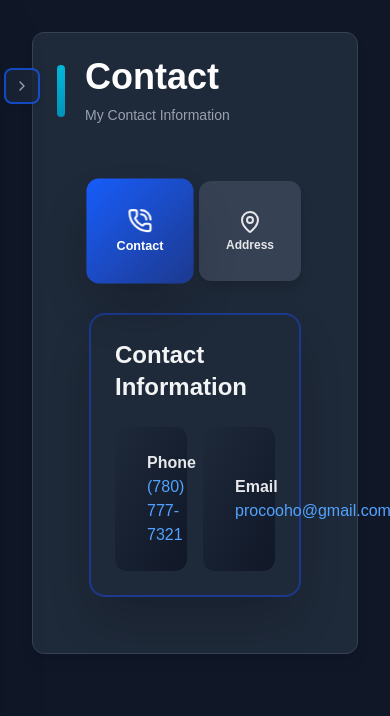
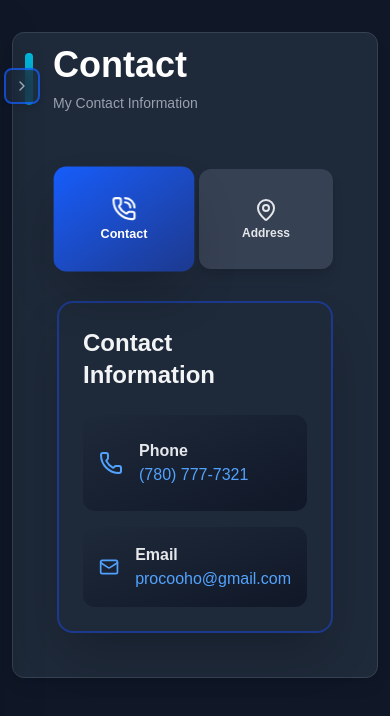
Before and after one commit to procooho/my-pr-page, a Next.js app: page /contact in a window 390 px wide. Shown: the top 716 px of the page. Built offline with nearby package versions, Linux system fonts and the light colour scheme.

Commit message:
Mobile View Improved

```diff
--- a/src/components/InteractiveTabs.jsx
+++ b/src/components/InteractiveTabs.jsx
@@ -267,7 +267,7 @@ export const createContactTab = (contact = {}) => ({
       <h2 className="text-2xl md:text-3xl font-bold text-gray-800 dark:text-gray-100 mb-6">
         Contact Information
       </h2>
-      <div className="grid grid-cols-2 gap-4 space-y-4">
+      <div className="grid grid-cols-1 lg:grid-cols-2 gap-4 space-y-4">
         {contact.phone && (
           <a
             href={`tel:${contact.phone}`}
@@ -318,7 +318,7 @@ export const createSocialTab = (socialLinks = []) => ({
         <p className="text-sm font-semibold text-gray-700 dark:text-gray-300 mb-4">
           Follow us on social media:
         </p>
-        <div className="grid grid-cols-2 gap-4">
+        <div className="grid grid-cols-1 md:grid-cols-2 gap-4">
           {socialLinks.map((social, index) => {
             const Icon = social.icon;
             return (
--- a/src/components/PageHeader.jsx
+++ b/src/components/PageHeader.jsx
@@ -79,7 +79,7 @@ export function PageContainer({
   };
 
   return (
-    <div className={`${variantClasses[variant]} rounded-xl m-5 p-6 border border-gray-200 dark:border-gray-700 ${className}`}>
+    <div className={`${variantClasses[variant]} rounded-xl my-5 md:m-5 p-3 md:p-6 border border-gray-200 dark:border-gray-700 ${className}`}>
       {children}
     </div>
   );
--- a/src/components/StatCard.jsx
+++ b/src/components/StatCard.jsx
@@ -129,14 +129,14 @@ export const StatCard = ({
             <span className={`text-3xl font-bold ${valueClass}`}>
               {value || '-'}
             </span>
-            {unit && <span className="text-sm font-medium text-gray-500 dark:text-gray-400">{unit}</span>}
+            {unit && <span className="text-sm font-medium text-gray-500 dark:text-white">{unit}</span>}
           </div>
         </div>
 
         {/* Trend indicator */}
         <div className={`flex flex-col items-center justify-center`}>
           {!isEmpty && hasPreviousData && trend !== 'neutral' && (
-            <div className={`flex flex-col items-center justify-center gap-1 px-3 py-2 rounded-lg mr-2 border-3 ${isPositiveTrend ? ("border-green-500 bg-green-400/10") :("border-red-500 bg-red-400/10")}`}>
+            <div className={`w-20 h-20 flex flex-col items-center justify-center gap-1 px-3 py-2 rounded-lg mr-2 border-3 ${isPositiveTrend ? ("border-green-500 bg-green-400/10") :("border-red-500 bg-red-400/10")}`}>
               {isPositiveTrend ? (
                 <TrendingUp className="w-6 h-6 text-green-600 dark:text-green-500" strokeWidth={3} />
               ) : (
@@ -151,21 +151,21 @@ export const StatCard = ({
           )}
 
           {!isEmpty && hasPreviousData && trend === 'neutral' && (
-            <div className="flex flex-col items-center justify-center gap-1 px-3 py-2 rounded-lg mr-4">
+            <div className="w-20 h-20 flex flex-col items-center justify-center gap-1 px-3 py-2 rounded-lg mr-2 border-3 border-gray-500 bg-gray-400/10">
               <MinusIcon className="w-6 h-6 text-gray-600 dark:text-gray-400" strokeWidth={3} />
               <span className="text-lg font-bold text-gray-600 dark:text-gray-400 whitespace-nowrap">0%</span>
             </div>
           )}
 
           {!isEmpty && !hasPreviousData && (
-            <div className="flex flex-col items-center justify-center gap-1 px-3 py-2 rounded-lg mr-4">
+            <div className="w-20 h-20 flex flex-col items-center justify-center gap-1 px-3 py-2 rounded-lg mr-2 border-3 border-blue-500 bg-blue-400/10">
               <Info className="w-8 h-8 text-blue-500 dark:text-blue-400" />
               <span className="text-md font-bold text-blue-600 dark:text-blue-400 whitespace-nowrap">New</span>
             </div>
           )}
 
           {isEmpty && (
-            <div className="flex flex-col items-center justify-center gap-1 px-3 py-2 rounded-lg">
+            <div className="w-20 h-20 flex flex-col items-center justify-center gap-1 px-3 py-2 rounded-lg mr-2 border-3 border-amber-500 bg-amber-400/10">
               <div className="w-6 h-6 flex items-center justify-center">
                 <div className="w-2 h-2 bg-amber-500 rounded-full animate-pulse" />
               </div>
```
Also changed, not shown: 1 other file (tests, documents, lock files or other folders).
